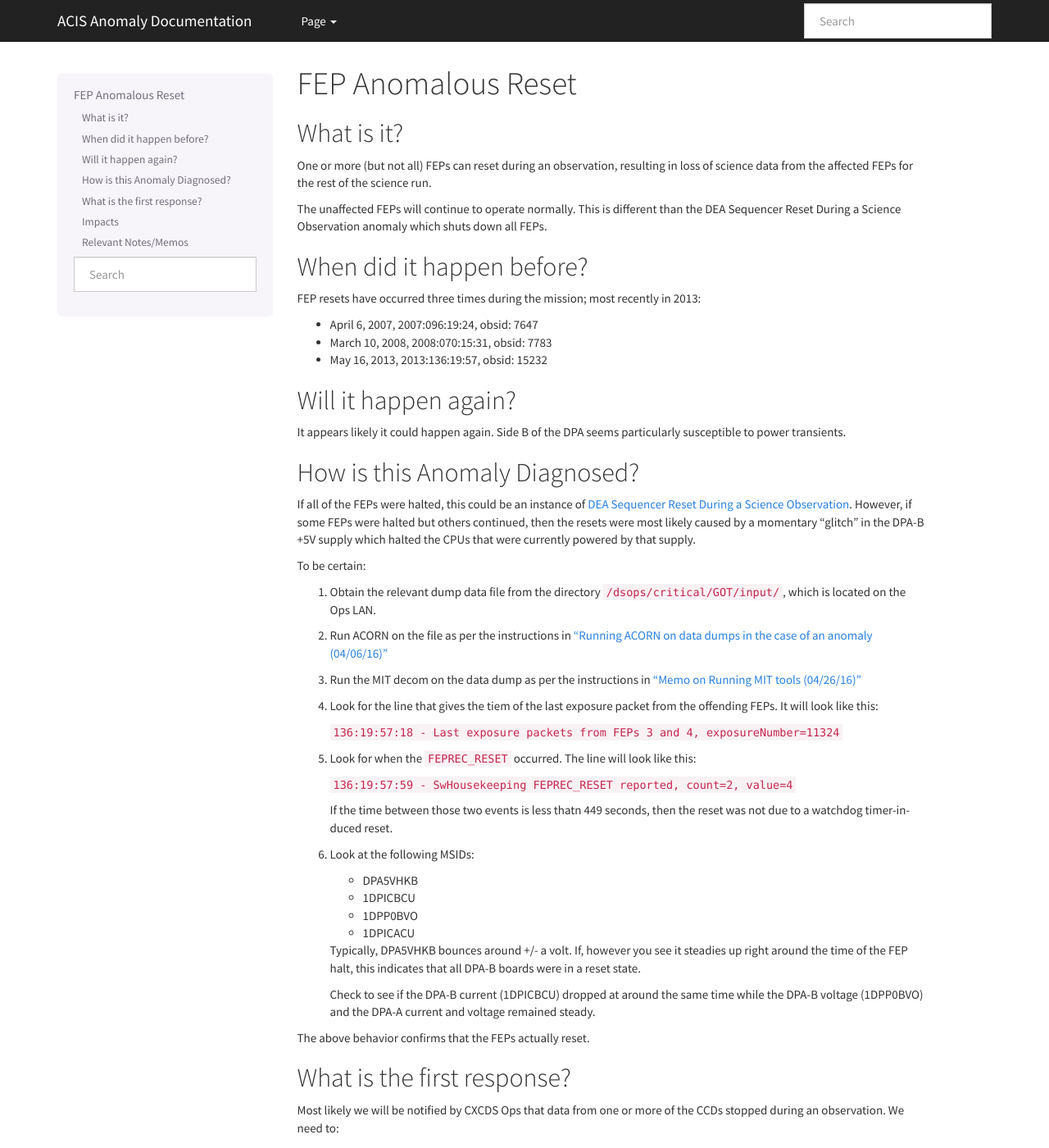
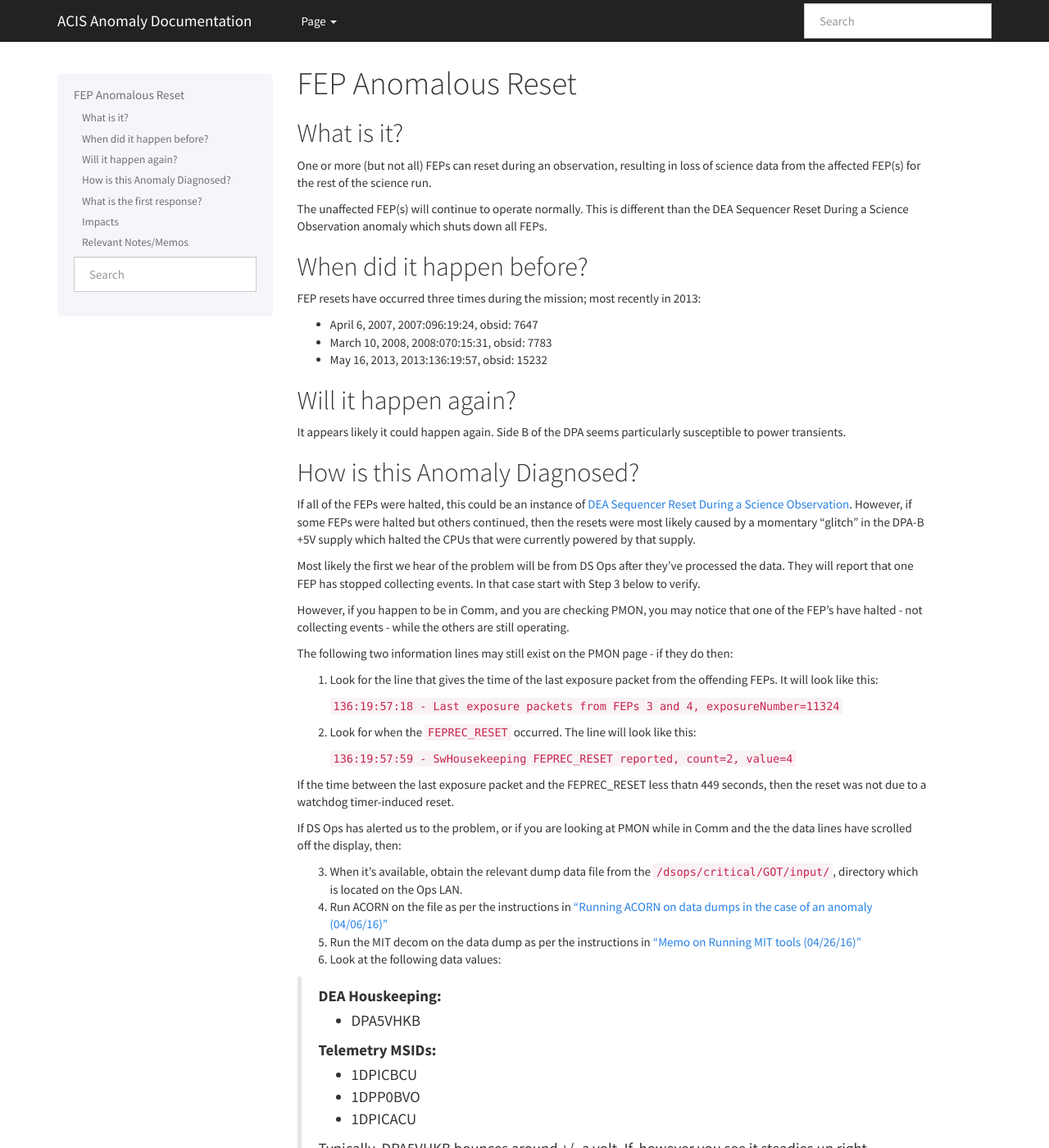
Before and after one commit to acisops/acis_anomaly_pages, a Sphinx documentation site: the page built from source/fep_reset.rst, in a window 1280 px wide and 1400 px high. Shown: the whole window at 82% size. Built offline with Sphinx 7.4.7, drawn with Linux system fonts in a browser that asks for light colours; some of the changed text lies outside the part shown.

Commit message:
Made edits collected during Teram Tagup Review

```diff
--- a/source/fep_reset.rst
+++ b/source/fep_reset.rst
@@ -5,13 +5,13 @@
 
 What is it?
 -----------
+One or more (but not all) FEPs can reset during an observation,
+resulting in loss of science data from the affected FEP(s) for the
+rest of the science run.
 
-One or more (but not all) FEPs can reset during an observation, resulting in
-loss of science data from the affected FEPs for the rest of the science run.
-
-The unaffected FEPs will continue to operate normally. This is different than
-the DEA Sequencer Reset During a Science Observation anomaly which shuts down
-all FEPs.
+The unaffected FEP(s) will continue to operate normally. This is
+different than the DEA Sequencer Reset During a Science Observation
+anomaly which shuts down all FEPs.
 
 When did it happen before?
 --------------------------
@@ -36,33 +36,51 @@
 likely caused by a momentary "glitch" in the DPA-B +5V supply which halted the
 CPUs that were currently powered by that supply.
 
-To be certain:
+Most likely the first we hear of the problem will be from DS Ops after
+they've processed the data. They will report that one FEP has stopped
+collecting events. In that case start with Step 3 below to verify.
 
-1. Obtain the relevant dump data file from the directory ``/dsops/critical/GOT/input/``,
-   which is located on the Ops LAN.
+However, if you happen to be in Comm, and you are checking PMON, you may notice
+that one of the FEP's have halted - not collecting events - while the
+others are still operating.
 
-2. Run ACORN on the file as per the instructions in
-   `"Running ACORN on data dumps in the case of an anomaly (04/06/16)" <http://cxc.cfa.harvard.edu/acis/memos/Dump_Acorn.html>`_
+The following two information lines may still exist on the PMON
+page - if they do then:
 
-3. Run the MIT decom on the data dump as per the instructions in
-   `"Memo on Running MIT tools (04/26/16)" <http://cxc.cfa.harvard.edu/acis/memos/Dump_Psci.html>`_
-
-4. Look for the line that gives the tiem of the last exposure packet
+1. Look for the line that gives the time of the last exposure packet
    from the offending FEPs. It will look like this:
 
    ``136:19:57:18 - Last exposure packets from FEPs 3 and 4, exposureNumber=11324``
 
-5. Look for when the ``FEPREC_RESET`` occurred. The line will look like
+2. Look for when the ``FEPREC_RESET`` occurred. The line will look like
    this:
 
    ``136:19:57:59 - SwHousekeeping FEPREC_RESET reported, count=2, value=4``
 
-   If the time between those two events is less thatn 449 seconds, then the reset
-   was not due to a watchdog timer-induced reset.
 
-6. Look at the following MSIDs:
+If the time between the last exposure packet and the FEPREC_RESET
+less thatn 449 seconds, then the reset was not due to a watchdog
+timer-induced reset.
 
+
+If DS Ops has alerted us to the problem, or if you are looking at PMON
+while in Comm and the the data lines have scrolled off the display, then:
+
+3. When it's available, obtain the relevant dump data file from the ``/dsops/critical/GOT/input/``,
+   directory which is located on the Ops LAN.
+
+4. Run ACORN on the file as per the instructions in
+   `"Running ACORN on data dumps in the case of an anomaly (04/06/16)" <http://cxc.cfa.harvard.edu/acis/memos/Dump_Acorn.html>`_
+
+5. Run the MIT decom on the data dump as per the instructions in
+   `"Memo on Running MIT tools (04/26/16)" <http://cxc.cfa.harvard.edu/acis/memos/Dump_Psci.html>`_
+
+6. Look at the following data values:
+
+  DEA Houskeeping:
    * DPA5VHKB
+
+  Telemetry MSIDs:
    * 1DPICBCU
    * 1DPP0BVO
    * 1DPICACU
@@ -80,6 +98,12 @@
 What is the first response?
 ---------------------------
 
+If you discovered the event during a Comm, then carry out the analysis
+above and send an email to the ACIS team (including Peter Ford, Bob Goeke, Mark Bautz,
+and Bev LaMarr). When you are certain that this is an example of a FEP
+Reset, then send a warning to DS Ops, and to the Flight Directors
+specifying the Obsid and time where it occurred.
+
 Most likely we will be notified by CXCDS Ops that data from one or more of
 the CCDs stopped during an observation. We need to:
 
@@ -88,12 +112,14 @@
 * Process the dump data and get access to the CXC products
 * Convene a telecon at the next reasonable moment.
 
+
 Impacts
 -------
 
-Usually the power down prior tot he next observation clears the anomaly. If
-the target is not on one of the halted FEPs, then it is likely that the science
+If the target is not on one of the halted FEPs, then it is likely that the science
 objectives of the observation will be met.
+
+Usually the power down prior to the next observation clears the anomaly.
 
 We should examine data from the next observation because power-cycling the FEPs
 should clear the condition. But if the next observation uses the same configuration,
```
